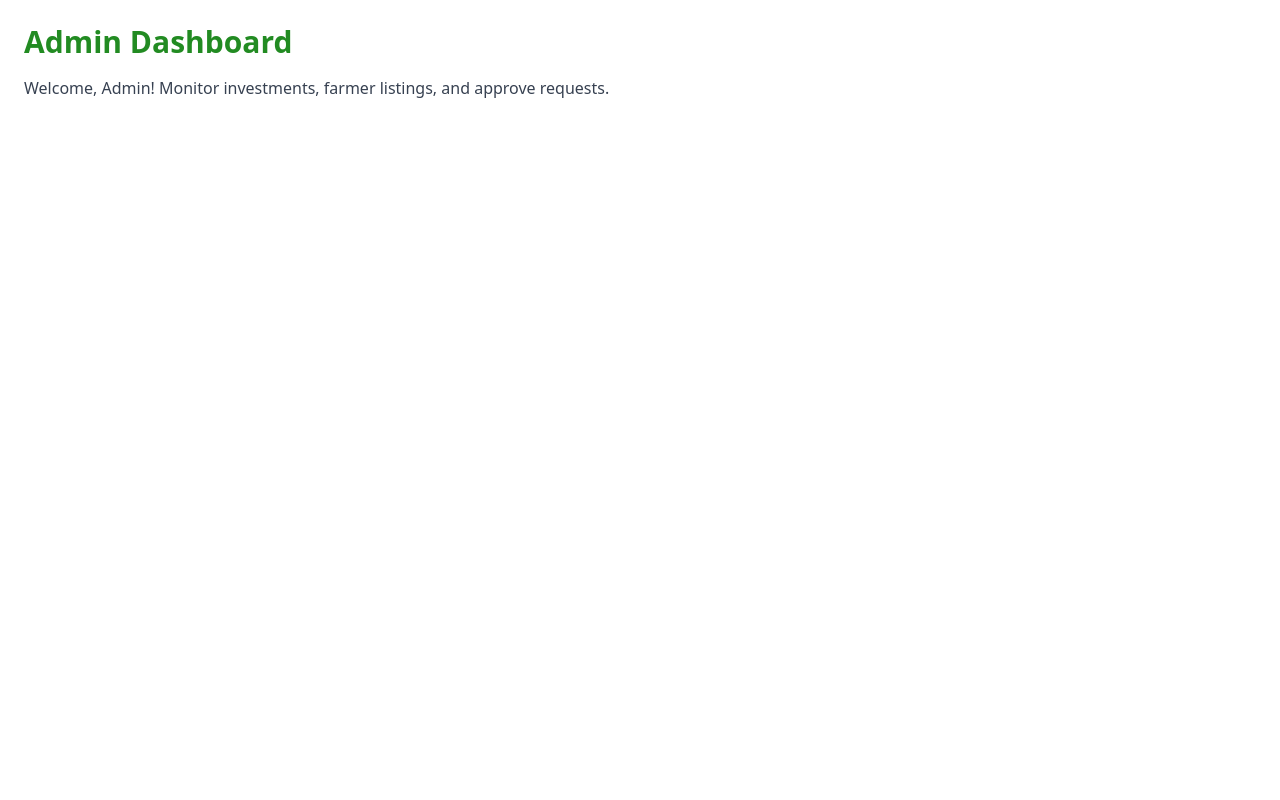
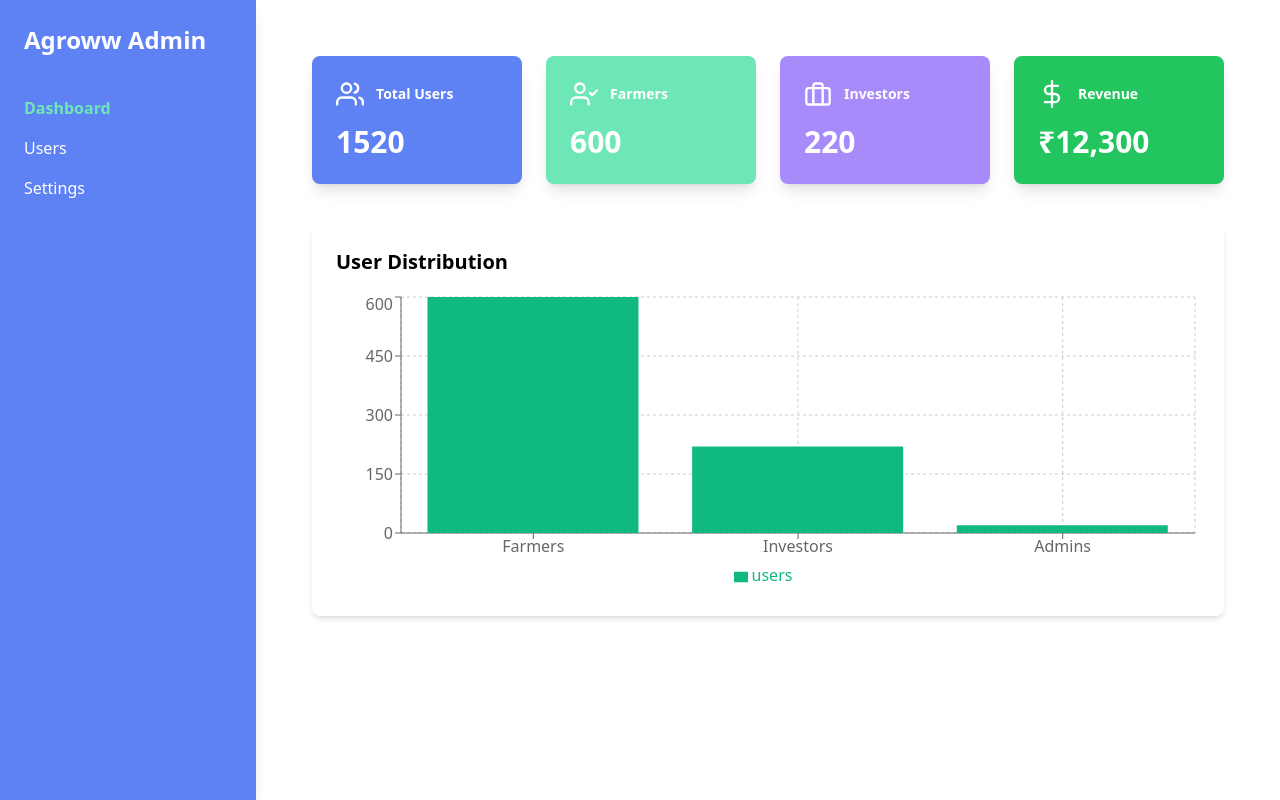
Before and after one commit to Hardik22092003/agroww, a React (Create React App) app: page /admin in a window 1280 px wide. Built offline with nearby package versions, Linux system fonts and the light colour scheme.

Commit message:
Added dashboard cards with icons and chart layoout

```diff
--- a/package.json
+++ b/package.json
@@ -9,8 +9,10 @@
     "@testing-library/user-event": "^13.5.0",
     "react": "^19.1.0",
     "react-dom": "^19.1.0",
+    "react-icons": "^5.5.0",
     "react-router-dom": "^7.6.1",
     "react-scripts": "5.0.1",
+    "recharts": "^2.15.3",
     "web-vitals": "^2.1.4"
   },
   "scripts": {
--- a/src/App.js
+++ b/src/App.js
@@ -9,7 +9,7 @@ function App() {
   return (
     <Router>
       <Routes>
-        <Route path="/admin" element={<AdminDashboard />} />
+        <Route path="/admin/*" element={<AdminDashboard />} />
         <Route path="/farmer" element={<FarmerDashboard />} />
         <Route path="/investor" element={<InvestorDashboard />} />
       </Routes>
--- a/src/admin/AdminDashboard.jsx
+++ b/src/admin/AdminDashboard.jsx
@@ -1,10 +1,19 @@
 import React from "react";
+import { Routes, Route } from "react-router-dom";
+import Sidebar from "./components/sidebar";
+import Dashboard from "./pages/Dashboard";
 
-export default function AdminDashboard() {
+const AdminDashboard = () => {
   return (
-    <div className="p-6">
-      <h1 className="text-3xl font-bold text-primary">Admin Dashboard</h1>
-      <p className="text-gray-700 mt-4">Welcome, Admin! Monitor investments, farmer listings, and approve requests.</p>
+    <div className="flex bg-background min-h-screen">
+      <Sidebar />
+      <div className="flex-1 p-8">
+        <Routes>
+          <Route index element={<Dashboard />} />
+        </Routes>
+      </div>
     </div>
   );
-}
+};
+
+export default AdminDashboard;
--- /dev/null
+++ b/src/admin/components/sidebar.jsx
@@ -0,0 +1,47 @@
+import React from "react";
+import { NavLink } from "react-router-dom";
+
+const Sidebar = () => {
+  return (
+    <div className="w-64 h-screen bg-primary text-white flex flex-col p-6 shadow-lg">
+      {/* Logo / Title */}
+      <div className="text-2xl font-bold mb-10">Agroww Admin</div>
+
+      {/* Nav Links */}
+      <nav className="flex flex-col gap-4">
+        <NavLink
+          to="/admin"
+          className={({ isActive }) =>
+            isActive
+              ? "text-secondary font-semibold"
+              : "text-white hover:text-secondary"
+          }
+        >
+          Dashboard
+        </NavLink>
+        <NavLink
+          to="/admin/users"
+          className={({ isActive }) =>
+            isActive
+              ? "text-secondary font-semibold"
+              : "text-white hover:text-secondary"
+          }
+        >
+          Users
+        </NavLink>
+        <NavLink
+          to="/admin/settings"
+          className={({ isActive }) =>
+            isActive
+              ? "text-secondary font-semibold"
+              : "text-white hover:text-secondary"
+          }
+        >
+          Settings
+        </NavLink>
+      </nav>
+    </div>
+  );
+};
+
+export default Sidebar;
--- a/src/admin/pages/Dashboard.jsx
+++ b/src/admin/pages/Dashboard.jsx
@@ -1,5 +1,8 @@
 import React from "react";
 import { FiUsers, FiUserCheck, FiBriefcase, FiDollarSign } from "react-icons/fi";
+import Charts from "../../components/Charts";
+
+
 
 const Dashboard = () => {
   const stats = [
@@ -10,6 +13,8 @@ const Dashboard = () => {
   ];
 
   return (
+    <div className="p-6 space-y-10">
+      {/* Dashboard Cards */}
       <div className="grid grid-cols-1 sm:grid-cols-2 md:grid-cols-4 gap-6">
         {stats.map(({ title, value, color, icon }) => (
           <div
@@ -24,6 +29,10 @@ const Dashboard = () => {
           </div>
         ))}
       </div>
+
+      {/* Charts Section */}
+      <Charts />
+    </div>
   );
 };
 
--- /dev/null
+++ b/src/components/Charts.jsx
@@ -0,0 +1,37 @@
+import React from "react";
+import {
+  BarChart,
+  Bar,
+  XAxis,
+  YAxis,
+  CartesianGrid,
+  Tooltip,
+  ResponsiveContainer,
+  Legend,
+} from "recharts";
+
+const data = [
+  { name: "Farmers", users: 600 },
+  { name: "Investors", users: 220 },
+  { name: "Admins", users: 20 },
+];
+
+const Charts = () => {
+  return (
+    <div className="bg-white rounded-lg shadow-md p-6">
+      <h2 className="text-xl font-semibold mb-4">User Distribution</h2>
+      <ResponsiveContainer width="100%" height={300}>
+        <BarChart data={data}>
+          <CartesianGrid strokeDasharray="3 3" />
+          <XAxis dataKey="name" />
+          <YAxis />
+          <Tooltip />
+          <Legend />
+          <Bar dataKey="users" fill="#10b981" />
+        </BarChart>
+      </ResponsiveContainer>
+    </div>
+  );
+};
+
+export default Charts;
--- a/tailwind.config.js
+++ b/tailwind.config.js
@@ -5,13 +5,12 @@ module.exports = {
   ],
   theme: {
     extend: {
-       colors: {
-        background: "#f7f9f5",
-        text: "#2e2e2e",
-        primary: "#228B22",     // Forest green
-        secondary: "#F4A300",   // Crop yellow
-        investor: "#0077b6",    // Deep blue
-        soil: "#8B4513",        // Soil brown
+        colors: {
+        primary: '#5E81F4',      // bluish violet
+    secondary: '#6EE7B7',    // green accent
+    dark: '#0F172A',         // dark background
+    light: '#F8FAFC',        // light background
+    accent: '#A78BFA',       // soft purple
       },
     },
   },
```
Also changed, not shown: 1 other file (tests, documents, lock files or other folders). Lines whose indentation alone changed are shown as unchanged.
